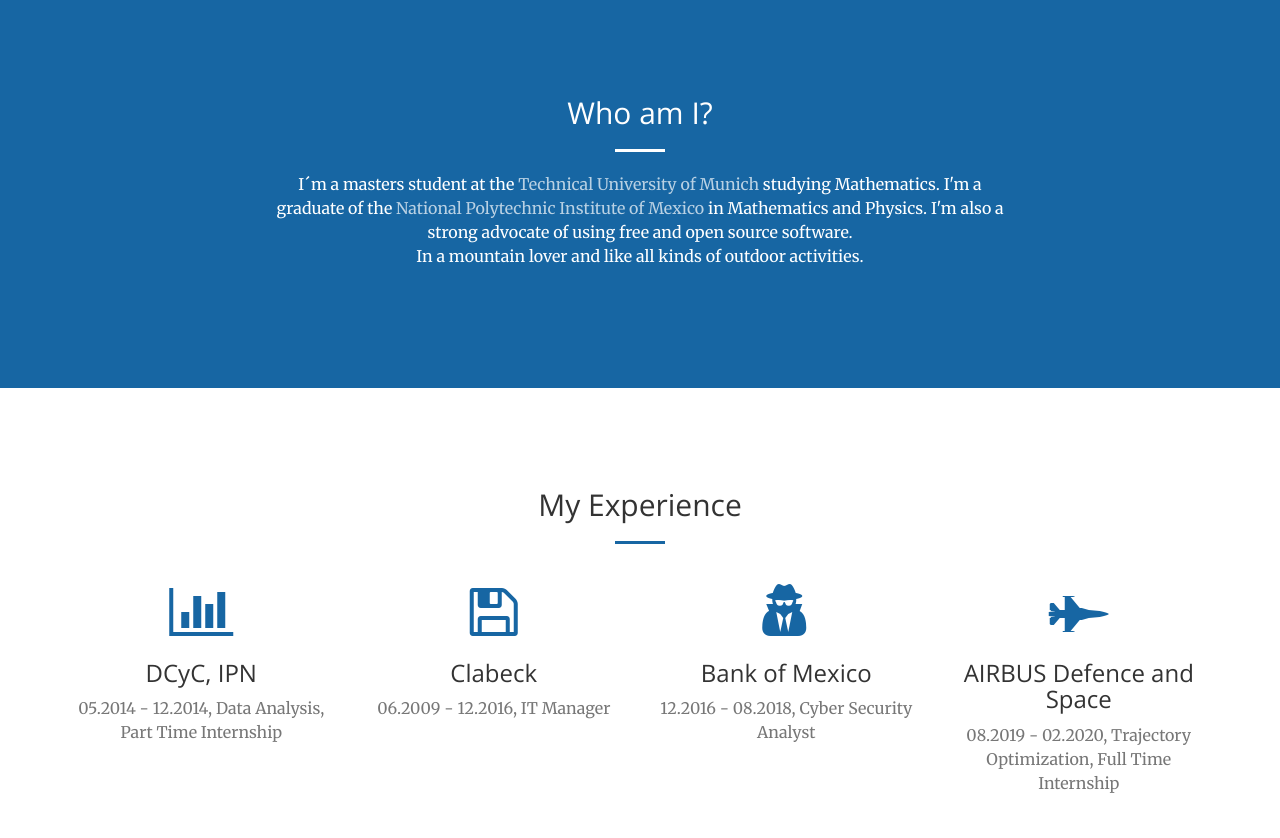
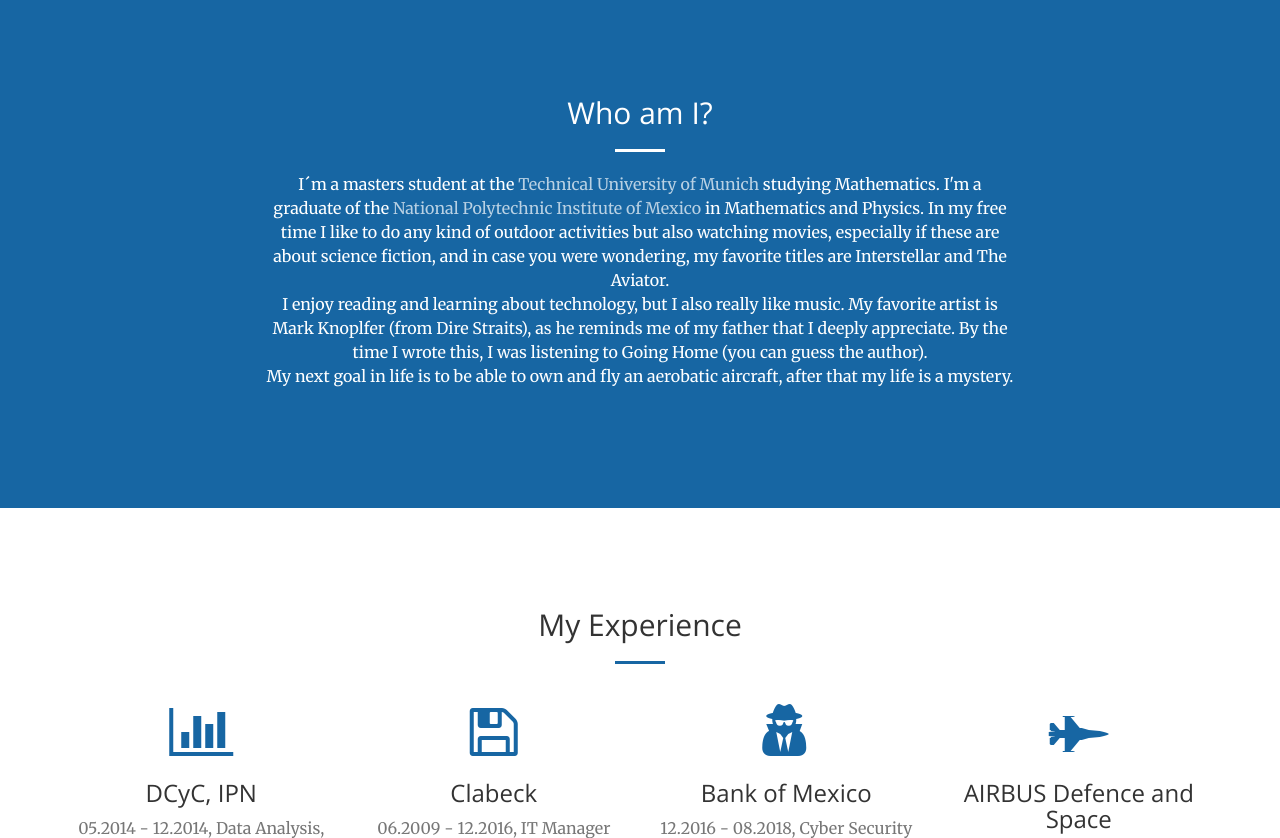
Before and after one commit to andresbecker/andresbecker.github.io, a Jekyll site: the page built from index.html, in a window 1280 px wide and 900 px high, scrolled down 842 px, cut to the strip 62-900 px from the top of the window. Built offline with Jekyll 4.4.1, drawn with Linux system fonts in a browser that asks for light colours.

Commit message:
About me changed

```diff
--- a/_includes/call-to-action.html
+++ b/_includes/call-to-action.html
@@ -6,8 +6,14 @@
                 <hr class="light">
                 <p class="text-white">I´m a masters student at the <a class="text-faded" href="https://www.tum.de">Technical University of Munich</a> studying Mathematics.
                   I'm a graduate of the <a class="text-faded" href="https://es.wikipedia.org/wiki/Instituto_Polit%C3%A9cnico_Nacional">National Polytechnic Institute of Mexico</a> in Mathematics and Physics.
-                  I'm also a strong advocate of using free and open source software.<br>
-                  In a mountain lover and like all kinds of outdoor activities.</p>
+                  In my free time I like to do any kind of outdoor activities but also watching movies, especially if these are about science fiction, and in case you were wondering,
+                  my favorite titles are Interstellar and The Aviator. <br>
+                  I enjoy reading and learning about technology, but I also really like music.
+                  My favorite artist is Mark Knoplfer (from Dire Straits), as he reminds me of my father that I deeply appreciate.
+                  By the time I wrote this, I was listening to Going Home (you can guess the author).
+                  <br>
+                  My next goal in life is to be able to own and fly an aerobatic aircraft, after that my life is a mystery.
+                </p>
                 <!-- <a href="#" class="btn btn-default btn-xl">Take a look into my Resume!</a> -->
             </div>
         </div>
--- a/_includes/portfolio.html
+++ b/_includes/portfolio.html
@@ -10,7 +10,7 @@
     <div class="container-fluid">
         <div class="row no-gutter">
             <div class="col-lg-4 col-sm-6">
-                <a href="#" class="portfolio-box">
+                <a href="https://github.com/andresbecker/RL_for_logistics" class="portfolio-box">
                     <img src="img/portfolio/RL.GIF" class="img-responsive" alt="">
                     <div class="portfolio-box-caption">
                         <div class="portfolio-box-caption-content">
```
